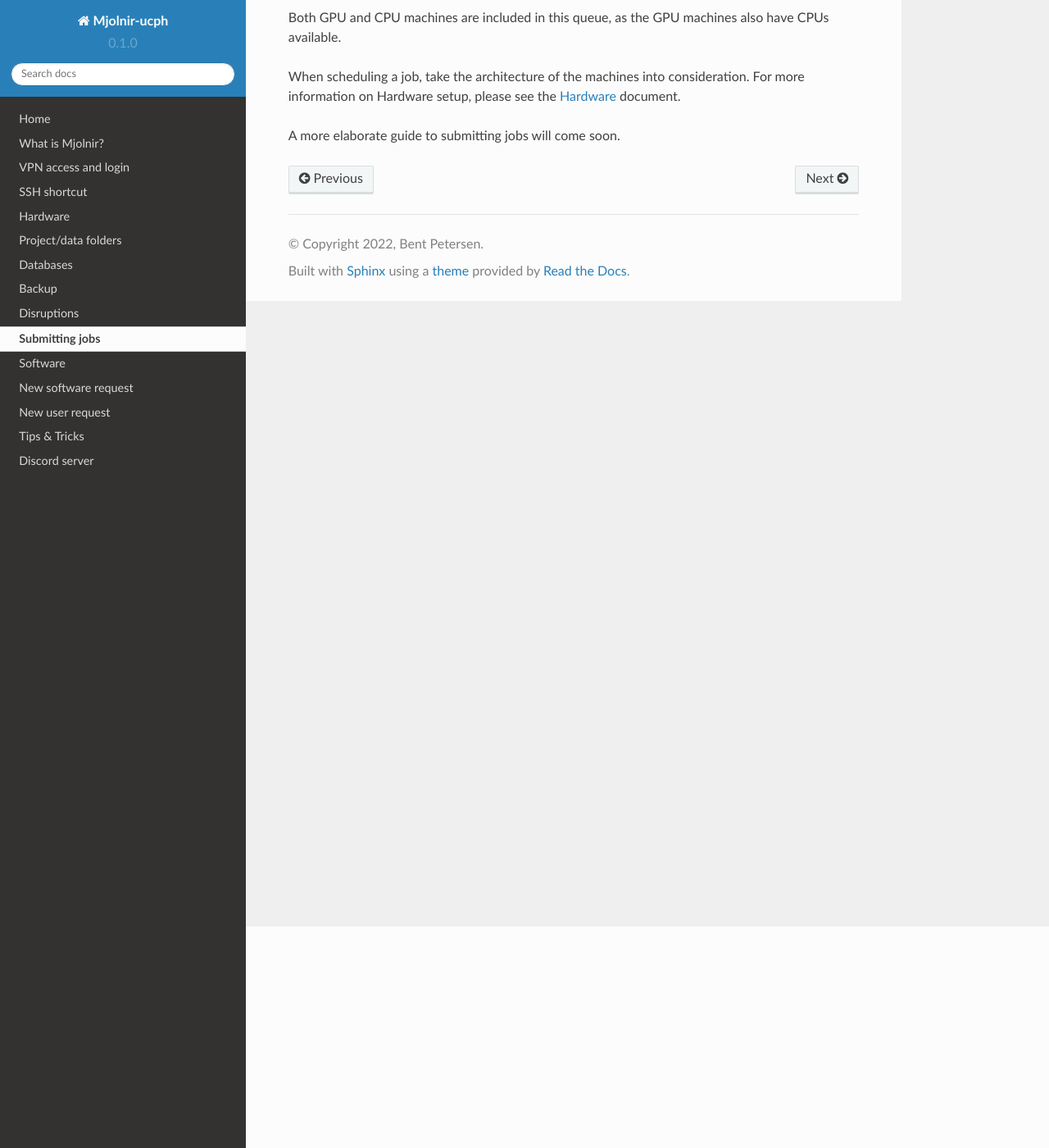
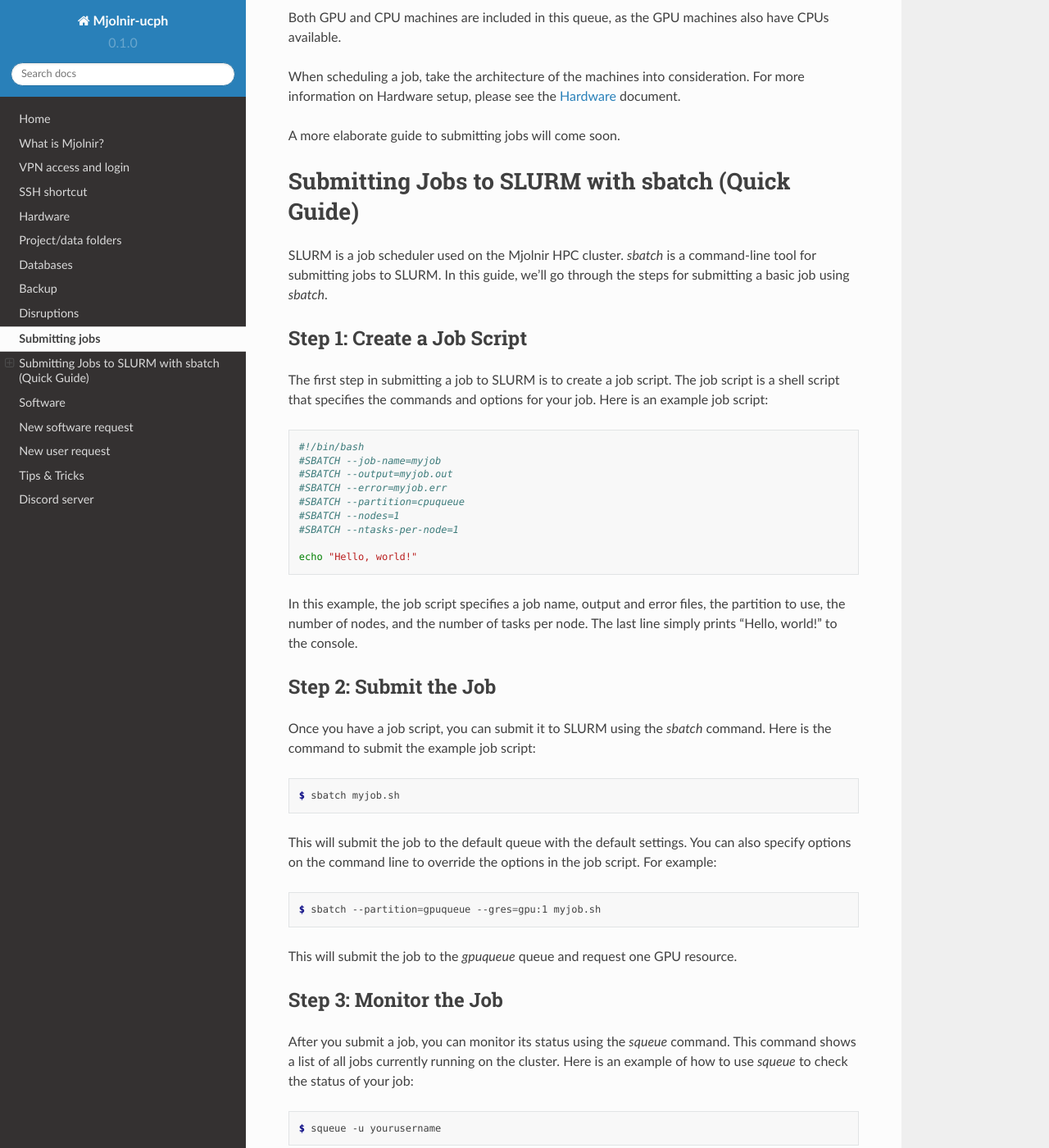
Before and after one commit to bentpetersendk/mjolnir_ucph, a Sphinx documentation site: the page built from docs/source/submitting_jobs.rst, in a window 1280 px wide and 1400 px high, scrolled down 270 px. Shown: the whole window at 82% size. Built offline with Sphinx 7.4.7 and the Read the Docs theme 2.0.0, drawn with Linux system fonts in a browser that asks for light colours; some of the changed text lies outside the part shown.

Commit message:
Update submitting_jobs.rst

```diff
--- a/docs/source/submitting_jobs.rst
+++ b/docs/source/submitting_jobs.rst
@@ -10,3 +10,72 @@ Both GPU and CPU machines are included in this queue, as the GPU machines also h
 When scheduling a job, take the architecture of the machines into consideration. For more information on Hardware setup, please see the :doc:`hardware` document.
 
 A more elaborate guide to submitting jobs will come soon.
+
+
+Submitting Jobs to SLURM with sbatch (Quick Guide)
+====
+
+SLURM is a job scheduler used on the Mjolnir HPC cluster. `sbatch` is a command-line tool for submitting jobs to SLURM. In this guide, we'll go through the steps for submitting a basic job using `sbatch`.
+
+Step 1: Create a Job Script
+---------------------------
+
+The first step in submitting a job to SLURM is to create a job script. The job script is a shell script that specifies the commands and options for your job. Here is an example job script:
+
+.. code-block:: bash
+
+    #!/bin/bash
+    #SBATCH --job-name=myjob
+    #SBATCH --output=myjob.out
+    #SBATCH --error=myjob.err
+    #SBATCH --partition=cpuqueue
+    #SBATCH --nodes=1
+    #SBATCH --ntasks-per-node=1
+
+    echo "Hello, world!"
+
+In this example, the job script specifies a job name, output and error files, the partition to use, the number of nodes, and the number of tasks per node. The last line simply prints "Hello, world!" to the console.
+
+Step 2: Submit the Job
+-----------------------
+
+Once you have a job script, you can submit it to SLURM using the `sbatch` command. Here is the command to submit the example job script:
+
+.. code-block:: console
+
+    $ sbatch myjob.sh
+
+This will submit the job to the default queue with the default settings. You can also specify options on the command line to override the options in the job script. For example:
+
+.. code-block:: console
+
+    $ sbatch --partition=gpuqueue --gres=gpu:1 myjob.sh
+
+This will submit the job to the `gpuqueue` queue and request one GPU resource.
+
+Step 3: Monitor the Job
+------------------------
+
+After you submit a job, you can monitor its status using the `squeue` command. This command shows a list of all jobs currently running on the cluster. Here is an example of how to use `squeue` to check the status of your job:
+
+.. code-block:: console
+
+    $ squeue -u yourusername
+
+This will show a list of all jobs submitted by `yourusername`. The output includes information such as the job ID, the job name, the partition, the status, and the time the job has been running.
+
+Step 4: View Job Output
+------------------------
+
+Once a job has completed, you can view its output and error files. In our example job script, the output and error files are specified as `myjob.out` and `myjob.err`. You can view the contents of these files using the `cat` command. For example:
+
+.. code-block:: console
+
+    $ cat myjob.out
+
+This will show the contents of the `myjob.out` file on the console.
+
+Conclusion
+----------
+
+In this guide, we've gone through the basic steps for submitting a job to SLURM using `sbatch`. For more information on `sbatch` and other SLURM commands, please see the official SLURM documentation.
```
